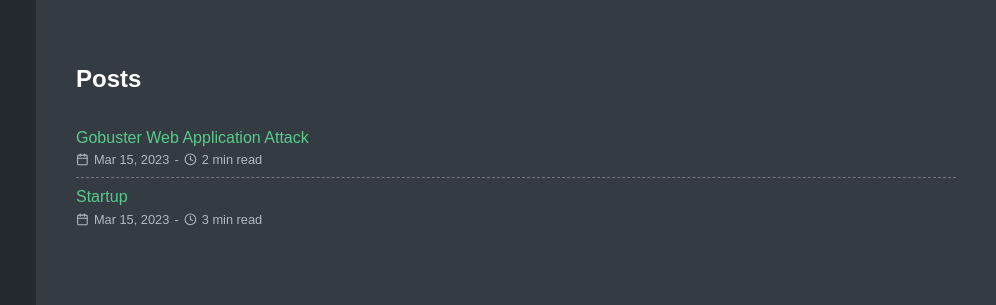
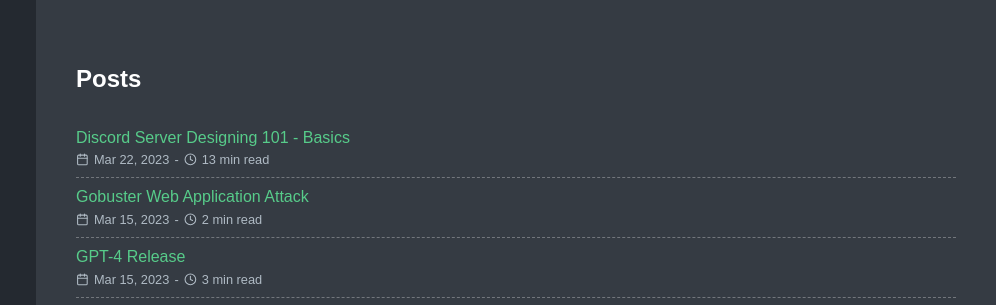
Before and after one commit to curiousgeorge1384/curiousgeorge1384.github.io, a plain HTML site: page post/index.html in a window 1280 px wide. Shown: the top 305 px of the page, 284-1280 px from the left. Drawn offline with Linux system fonts and the light colour scheme.

Commit message:
Update index.html

```diff
--- a/post/index.html
+++ b/post/index.html
@@ -57,6 +57,23 @@
     <ul class="posts-list">
 
         <li class="posts-list-item">
+          <a class="posts-list-item-title" href="https://curiousgeorge1384.github.io/post/discordsetup/">Discord Server Designing 101 - Basics</a>
+          <span class="posts-list-item-description">
+            <svg viewBox="0 0 24 24" fill="none" stroke="currentColor" stroke-width="2" stroke-linecap="round" stroke-linejoin="round" class="icon icon-calendar">
+  <title>calendar</title>
+  <rect x="3" y="4" width="18" height="18" rx="2" ry="2"></rect><line x1="16" y1="2" x2="16" y2="6"></line><line x1="8" y1="2" x2="8" y2="6"></line><line x1="3" y1="10" x2="21" y2="10"></line>
+</svg>
+            Mar 22, 2023
+            <span class="posts-list-item-separator">-</span>
+            <svg viewBox="0 0 24 24" fill="none" stroke="currentColor" stroke-width="2" stroke-linecap="round" stroke-linejoin="round" class="icon icon-clock">
+  <title>clock</title>
+  <circle cx="12" cy="12" r="10"></circle><polyline points="12 6 12 12 16 14"></polyline>
+</svg>
+            13 min read
+          </span>
+        </li>
+
+        <li class="posts-list-item">
           <a class="posts-list-item-title" href="https://curiousgeorge1384.github.io/post/gobuster/">Gobuster Web Application Attack</a>
           <span class="posts-list-item-description">
             <svg viewBox="0 0 24 24" fill="none" stroke="currentColor" stroke-width="2" stroke-linecap="round" stroke-linejoin="round" class="icon icon-calendar">
@@ -70,6 +87,23 @@
   <circle cx="12" cy="12" r="10"></circle><polyline points="12 6 12 12 16 14"></polyline>
 </svg>
             2 min read
+          </span>
+        </li>
+
+        <li class="posts-list-item">
+          <a class="posts-list-item-title" href="https://curiousgeorge1384.github.io/post/gpt-4/">GPT-4 Release</a>
+          <span class="posts-list-item-description">
+            <svg viewBox="0 0 24 24" fill="none" stroke="currentColor" stroke-width="2" stroke-linecap="round" stroke-linejoin="round" class="icon icon-calendar">
+  <title>calendar</title>
+  <rect x="3" y="4" width="18" height="18" rx="2" ry="2"></rect><line x1="16" y1="2" x2="16" y2="6"></line><line x1="8" y1="2" x2="8" y2="6"></line><line x1="3" y1="10" x2="21" y2="10"></line>
+</svg>
+            Mar 15, 2023
+            <span class="posts-list-item-separator">-</span>
+            <svg viewBox="0 0 24 24" fill="none" stroke="currentColor" stroke-width="2" stroke-linecap="round" stroke-linejoin="round" class="icon icon-clock">
+  <title>clock</title>
+  <circle cx="12" cy="12" r="10"></circle><polyline points="12 6 12 12 16 14"></polyline>
+</svg>
+            3 min read
           </span>
         </li>
 
```
